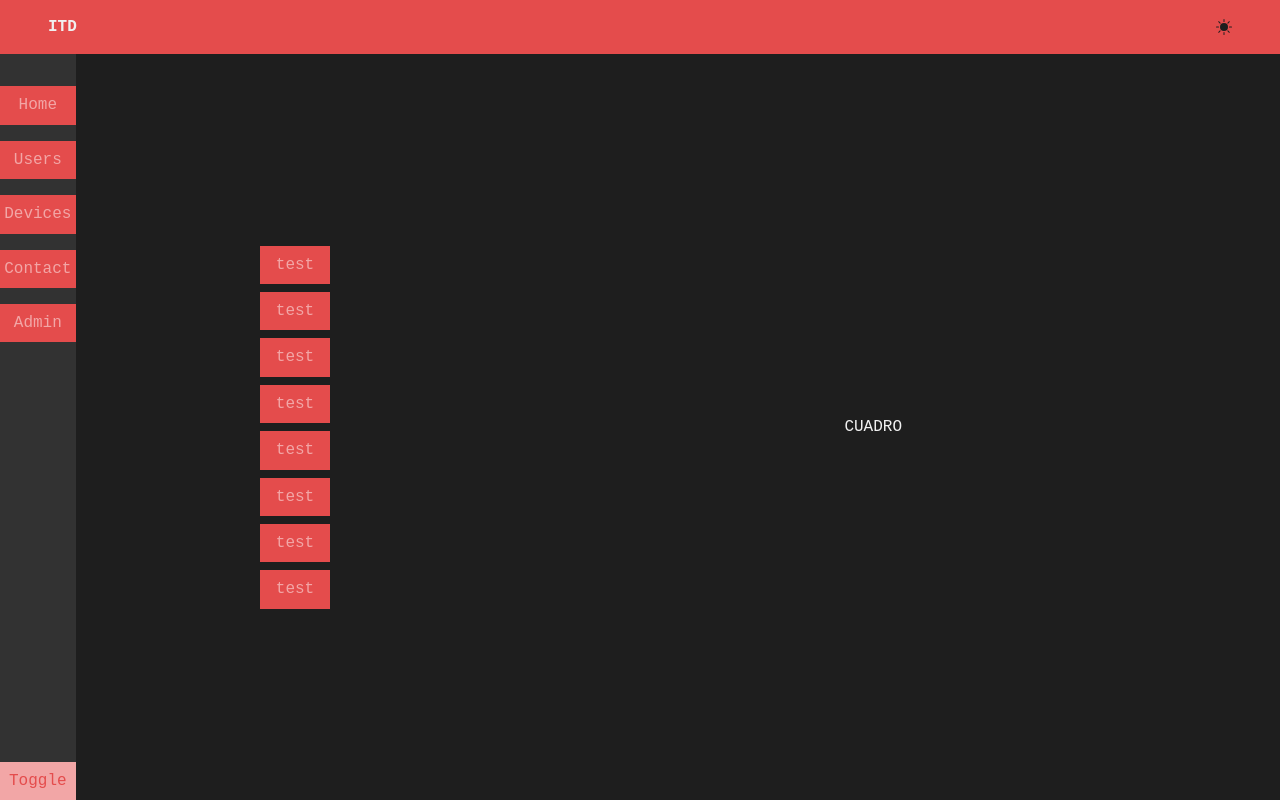
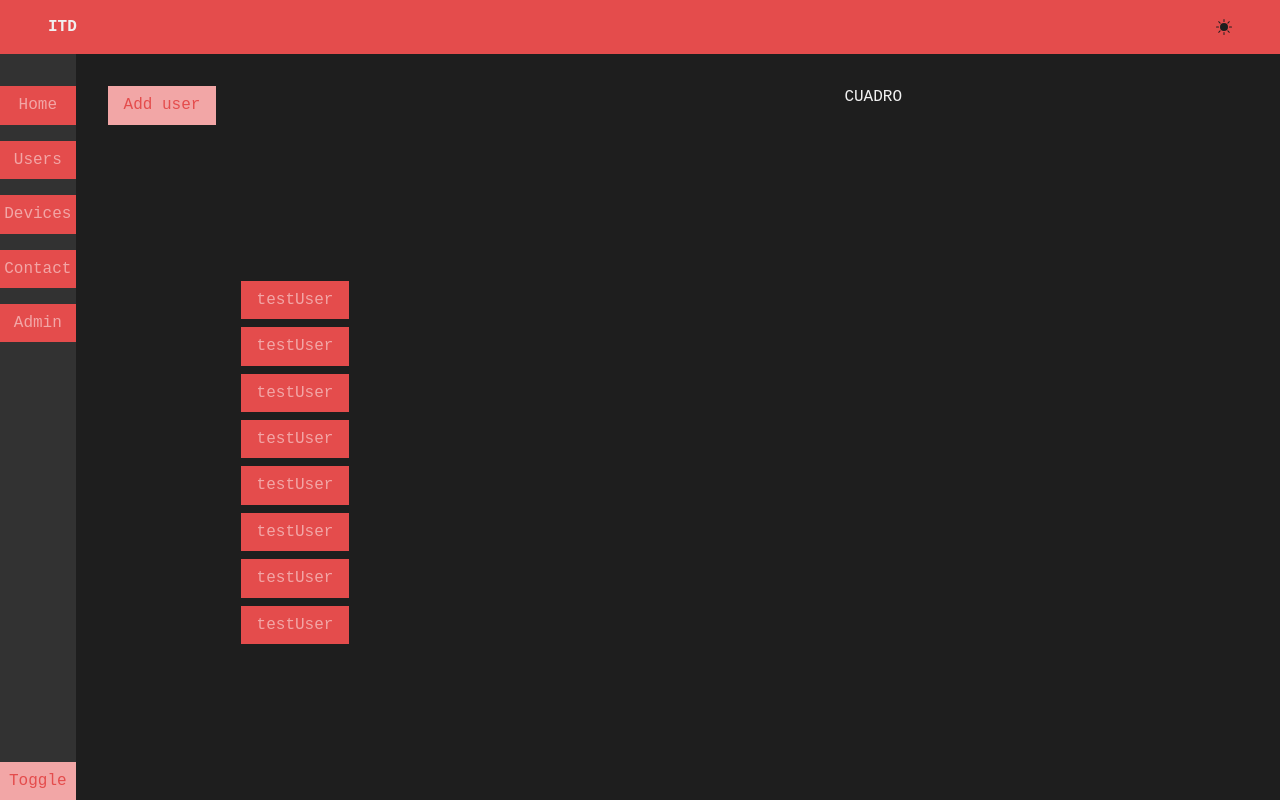
Before and after one commit to santio89/it-dashbord, a React (Vite) app: page /users in a window 1280 px wide. Built offline with nearby package versions, Linux system fonts and the light colour scheme.

Commit message:
adding-input-form

```diff
--- a/src/components/Admin.jsx
+++ b/src/components/Admin.jsx
@@ -3,7 +3,7 @@ import React from 'react'
 export default function Admin() {
   return (
     <div className='site-section'>
-      {/* charts */}
+      ADMIN PANEL
     </div>
   )
 }
--- a/src/components/Devices.jsx
+++ b/src/components/Devices.jsx
@@ -1,11 +1,25 @@
-import React from 'react'
+import { useDispatch } from "react-redux";
+import { setModal } from "../store/slices/modalSlice";
+import devicesData from '../data/devices'
 
-export default function Devices() {
+export default function Users() {
+  const dispatch = useDispatch()
+
   return (
-    <div className='site-section'>
-      {/* add device option (for admins) - with modal */}
-      {/* edit/delete device option /for admins) - options in modal */}
-      DEVICES PANEL
+    <div className='site-section users'>
+      <div className="users__list">
+        {/* add user option (for admins) - with modal .  edit/delete user option /for admins) - options in modal*/}
+        <button onClick={() => dispatch(setModal({ active: true, data: { newDevice: true } }))}>Add device</button>
+        <ul>
+          {
+            devicesData.devices.map(device =>
+              <li key={device.id}><button onClick={() => { dispatch(setModal({ active: true, data: device })) }}>{device.name}</button></li>)
+          }
+        </ul>
+      </div>
+      <div className="users__chart">
+        CUADRO
+      </div>
     </div>
   )
 }
--- a/src/components/Modal.jsx
+++ b/src/components/Modal.jsx
@@ -1,4 +1,4 @@
-import { useEffect, useRef } from 'react'
+import { useEffect, useState, useRef } from 'react'
 import { useSelector, useDispatch } from "react-redux";
 import { setModal } from '../store/slices/modalSlice';
 
@@ -7,6 +7,14 @@ export default function Modal() {
   const modal = useRef()
   const modalActive = useSelector(state => state.modal.active)
   const modalData = useSelector(state => state.modal.data)
+
+  const [newUserName, setNewUserName] = useState("")
+  const [newUserArea, setNewUserArea] = useState("")
+  const [newUserComment, setNewUserComment] = useState("")
+  const [newUserIntern, setNewUserIntern] = useState("")
+  const [newDeviceName, setNewDeviceName] = useState("")
+  const [newDeviceArea, setNewDeviceArea] = useState("")
+  const [newDeviceComment, setNewDeviceComment] = useState("")
 
   useEffect(() => {
     const closeModalClick = (e) => {
@@ -37,6 +45,12 @@ export default function Modal() {
       }
     } else {
       modal.current.close()
+      setNewUserName("")
+      setNewUserArea("")
+      setNewUserComment("")
+      setNewDeviceName("")
+      setNewDeviceArea("")
+      setNewDeviceComment("")
       /* try {
         document.startViewTransition(() => {
           modal.current.close()
@@ -57,11 +71,39 @@ export default function Modal() {
     <dialog className='mainModalWrapper' ref={modal}>
       <div className="mainModal">
         <div className="mainModal__data">
-          {modalData?.username}
+          {!modalData?.newUser && !modalData?.newDevice &&
+            <>
+              {
+                Object.entries(modalData).map(([key, value]) => {
+                  return <p key={key}>{key}: {value}</p>
+                })
+              }
+            </>}
+
+          {modalData?.newUser &&
+            <form className='mainModal__data__inputs' onSubmit={() => dispatch(setModal({ active: false, data: {} }))}>
+              <h2>ADD USER</h2>
+              <input type="text" placeholder='Username' value={newUserName} onChange={e => setNewUserName(e.target.value)} />
+              <input type="text" placeholder='Area' value={newUserArea} onChange={e => setNewUserArea(e.target.value)} />
+              <input type="text" placeholder='Intern' value={newUserIntern} onChange={e => setNewUserIntern(e.target.value)} />
+              <textarea rows="2" placeholder='Comment' value={newUserComment} onChange={e => setNewUserComment(e.target.value)} />
+              <button className='mainModal__send'>Send</button>
+            </form>
+          }
+
+          {modalData?.newDevice &&
+            <form className='mainModal__data__inputs' onSubmit={() => dispatch(setModal({ active: false, data: {} }))}>
+              <h2>ADD DEVICE</h2>
+              <input type="text" placeholder='Username' value={newDeviceName} onChange={e => setNewDeviceName(e.target.value)} />
+              <input type="text" placeholder='Area' value={newDeviceArea} onChange={e => setNewDeviceArea(e.target.value)} />
+              <textarea rows="2" placeholder='Comment' value={newDeviceComment} onChange={e => setNewDeviceComment(e.target.value)} />
+              <button className='mainModal__send'>Send</button>
+            </form>
+          }
         </div>
 
         <button className='mainModal__close' onClick={() => dispatch(setModal({ active: false, data: {} }))}>Close</button>
       </div>
-    </dialog>
+    </dialog >
   )
 }
--- a/src/components/Users.jsx
+++ b/src/components/Users.jsx
@@ -8,12 +8,12 @@ export default function Users() {
   return (
     <div className='site-section users'>
       <div className="users__list">
-        {/* add user option (for admins) - with modal */}
-        {/* edit/delete user option /for admins) - options in modal */}
+        {/* add user option (for admins) - with modal .  edit/delete user option /for admins) - options in modal*/}
+        <button onClick={() => dispatch(setModal({ active: true, data: { newUser: true } }))}>Add user</button>
         <ul>
           {
             usersData.users.map(user =>
-              <li key={user.id}><button onClick={() => { dispatch(setModal({ active: true, data: user })) }}>{user.username}</button></li>)
+              <li key={user.id}><button onClick={() => { dispatch(setModal({ active: true, data: user })) }}>{user.name}</button></li>)
           }
         </ul>
       </div>
--- /dev/null
+++ b/src/data/devices.js
@@ -0,0 +1,45 @@
+const devicesData = {
+  devices: [
+    {
+      name: "testDevice",
+      area: 'it',
+      id: 1
+    },
+    {
+      name: "testDevice",
+      area: 'it',
+      id: 2
+    },
+    {
+      name: "testDevice",
+      area: 'it',
+      id: 3
+    },
+    {
+      name: "testDevice",
+      area: 'it',
+      id: 4
+    },
+    {
+      name: "testDevice",
+      id: 5
+    },
+    {
+      name: "testDevice",
+      area: 'it',
+      id: 6
+    },
+    {
+      name: "testDevice",
+      area: 'it',
+      id: 7
+    },
+    {
+      name: "testDevice",
+      area: 'it',
+      id: 8
+    },
+  ]
+}
+
+export default devicesData
--- a/src/data/users.js
+++ b/src/data/users.js
@@ -1,49 +1,49 @@
 const usersData = {
   users: [
     {
-      username: "test",
-      location: "ss",
+      name: "testUser",
+      intern: "123",
       area: 'it',
       id: 1
     },
     {
-      username: "test",
-      location: "ss",
+      name: "testUser",
+      intern: "123",
       area: 'it',
       id: 2
     },
     {
-      username: "test",
-      location: "ss",
+      name: "testUser",
+      intern: "123",
       area: 'it',
       id: 3
     },
     {
-      username: "test",
-      location: "ss",
+      name: "testUser",
+      intern: "123",
       area: 'it',
       id: 4
     },
     {
-      username: "test",
-      location: "ss",
+      name: "testUser",
+      intern: "123",
       id: 5
     },
     {
-      username: "test",
-      location: "ss",
+      name: "testUser",
+      intern: "123",
       area: 'it',
       id: 6
     },
     {
-      username: "test",
-      location: "ss",
+      name: "testUser",
+      intern: "123",
       area: 'it',
       id: 7
     },
     {
-      username: "test",
-      location: "ss",
+      name: "testUser",
+      intern: "123",
       area: 'it',
       id: 8
     },
--- a/src/styles/css/styles.css
+++ b/src/styles/css/styles.css
@@ -63,7 +63,9 @@ li {
 }
 
 button,
-a {
+a,
+input,
+textarea {
   border: none;
   outline: none;
   background: none;
@@ -82,9 +84,43 @@ a {
 }
 button:hover, button:focus-visible,
 a:hover,
-a:focus-visible {
+a:focus-visible,
+input:hover,
+input:focus-visible,
+textarea:hover,
+textarea:focus-visible {
   color: var(--main-color);
   background: var(--main-color-light);
+}
+
+input,
+textarea {
+  border: none;
+  outline: none;
+  background: none;
+  font: inherit;
+  color: inherit;
+  color: var(--main-color-light);
+  background: var(--main-color);
+  padding: 0.5rem 1rem;
+  cursor: pointer;
+  text-decoration: none;
+  display: flex;
+  justify-content: center;
+  align-items: center;
+  text-align: center;
+  text-wrap: balance;
+  resize: none;
+}
+input::placeholder,
+textarea::placeholder {
+  color: var(--main-color-light);
+}
+input:hover::placeholder, input:focus::placeholder, input:focus-visible::placeholder,
+textarea:hover::placeholder,
+textarea:focus::placeholder,
+textarea:focus-visible::placeholder {
+  color: var(--main-color);
 }
 
 .root-theme {
@@ -208,18 +244,31 @@ a:focus-visible {
 
 .users {
   gap: 1rem;
+  align-items: start;
 }
 .users__list {
   flex: 1;
+  display: flex;
+  flex-direction: column;
+  justify-content: start;
+  align-items: center;
+  gap: 2rem;
+  min-height: 100%;
 }
-.users__list ul {
+.users__list > button {
+  align-self: start;
+  color: var(--main-color);
+  background: var(--main-color-light);
+}
+.users__list > ul {
   display: flex;
+  flex-direction: column;
   justify-content: center;
-  align-items: stretch;
-  flex-direction: column;
+  align-items: center;
   gap: 0.5rem;
+  flex: 1;
 }
-.users__list ul li {
+.users__list > ul li {
   display: flex;
   justify-content: center;
   align-items: stretch;
@@ -252,25 +301,50 @@ a:focus-visible {
   opacity: 0.5;
   backdrop-filter: blur(2px);
 }
+@media (max-width: 499px) {
+  .mainModalWrapper {
+    min-height: 80%;
+  }
+}
 
 .mainModal {
   width: 100%;
   min-height: 100%;
   display: flex;
   justify-content: start;
-  align-items: stretch;
+  align-items: center;
   flex-direction: column;
+  gap: 0.5rem;
   color: var(--main-white);
 }
 .mainModal__data {
   flex: 1;
   display: flex;
   justify-content: center;
+  align-items: start;
+  flex-direction: column;
+  gap: 0.5rem;
+}
+.mainModal__data > p {
+  text-transform: uppercase;
+  font-weight: bold;
+}
+.mainModal__data__inputs {
+  flex: 1;
+  display: flex;
+  justify-content: center;
   align-items: center;
   flex-direction: column;
+  gap: 0.5rem;
 }
-.mainModal__close {
-  margin-top: auto;
+.mainModal__data__inputs input,
+.mainModal__data__inputs textarea {
+  border: none;
+  outline: none;
+  min-width: 150px;
+  width: 100%;
+}
+.mainModal__send, .mainModal__close {
   align-self: end;
 }
 
--- a/src/styles/scss/styles.scss
+++ b/src/styles/scss/styles.scss
@@ -68,7 +68,9 @@ li {
 }
 
 button,
-a {
+a,
+input,
+textarea {
   border: none;
   outline: none;
   background: none;
@@ -89,6 +91,37 @@ a {
   &:focus-visible {
     color: var(--main-color);
     background: var(--main-color-light);
+  }
+
+}
+
+input,
+textarea {
+  border: none;
+  outline: none;
+  background: none;
+  font: inherit;
+  color: inherit;
+  color: var(--main-color-light);
+  background: var(--main-color);
+  padding: .5rem 1rem;
+  cursor: pointer;
+  text-decoration: none;
+  display: flex;
+  justify-content: center;
+  align-items: center;
+  text-align: center;
+  text-wrap: balance;
+  resize: none;
+
+  &::placeholder {
+    color: var(--main-color-light)
+  }
+
+  &:hover::placeholder,
+  &:focus::placeholder,
+  &:focus-visible::placeholder {
+    color: var(--main-color)
   }
 }
 
@@ -225,16 +258,30 @@ a {
 
 .users {
   gap: 1rem;
+  align-items: start;
 
   &__list {
     flex: 1;
+    display: flex;
+    flex-direction: column;
+    justify-content: start;
+    align-items: center;
+    gap: 2rem;
+    min-height: 100%;
 
-    ul {
+    >button {
+      align-self: start;
+      color: var(--main-color);
+      background: var(--main-color-light);
+    }
+
+    >ul {
       display: flex;
+      flex-direction: column;
       justify-content: center;
-      align-items: stretch;
-      flex-direction: column;
+      align-items: center;
       gap: .5rem;
+      flex: 1;
 
       li {
         display: flex;
@@ -273,6 +320,10 @@ a {
     opacity: .5;
     backdrop-filter: blur(2px);
   }
+
+  @media(max-width: 499px) {
+    min-height: 80%;
+  }
 }
 
 .mainModal {
@@ -280,20 +331,43 @@ a {
   min-height: 100%;
   display: flex;
   justify-content: start;
-  align-items: stretch;
+  align-items: center;
   flex-direction: column;
+  gap: .5rem;
   color: var(--main-white);
 
   &__data {
     flex: 1;
     display: flex;
     justify-content: center;
-    align-items: center;
+    align-items: start;
     flex-direction: column;
+    gap: .5rem;
+
+    >p{
+      text-transform: uppercase;
+      font-weight: bold;
+    }
+
+    &__inputs {
+      flex: 1;
+      display: flex;
+      justify-content: center;
+      align-items: center;
+      flex-direction: column;
+      gap: .5rem;
+
+      input,
+      textarea {
+        border: none;
+        outline: none;
+        min-width: 150px;
+        width: 100%;
+      }
+    }
   }
 
-  &__close {
-    margin-top: auto;
+  &__send, &__close {
     align-self: end;
   }
 }
```
Also changed, not shown: 1 other file (tests, documents, lock files or other folders).
